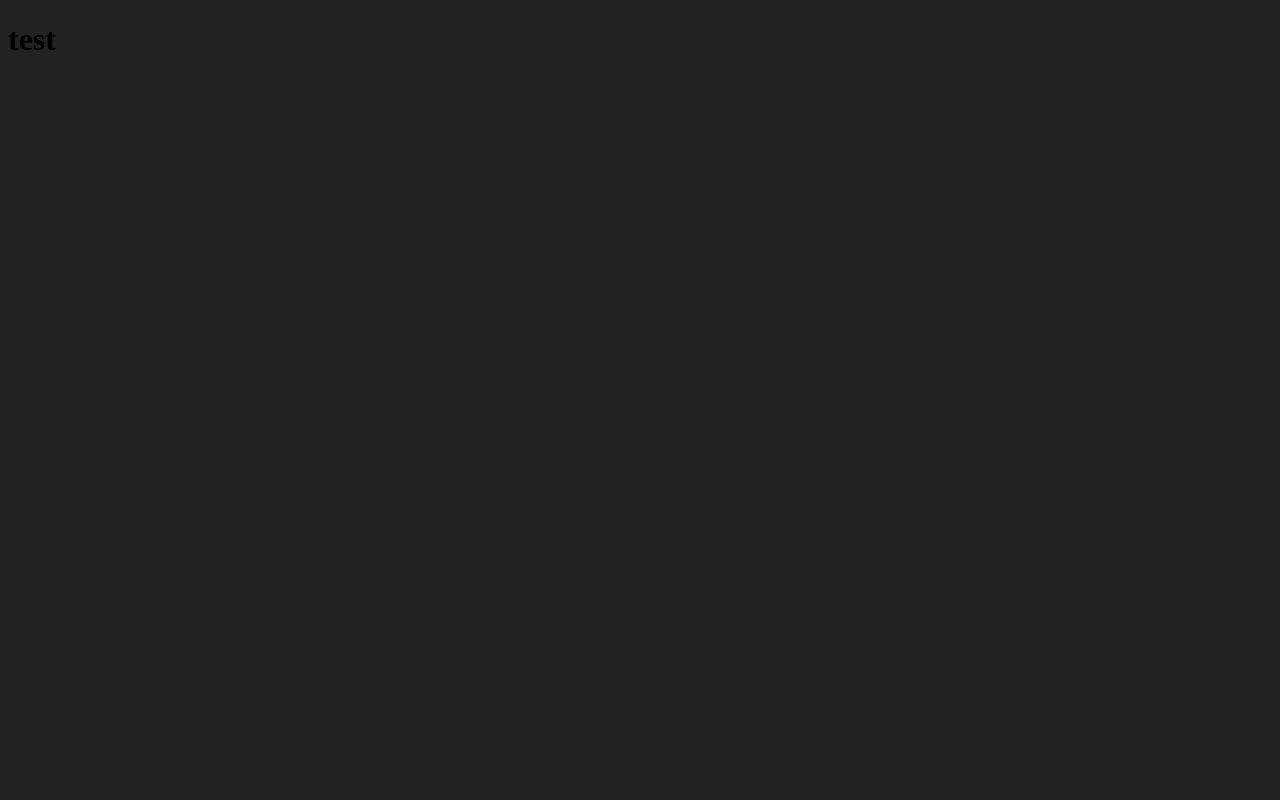
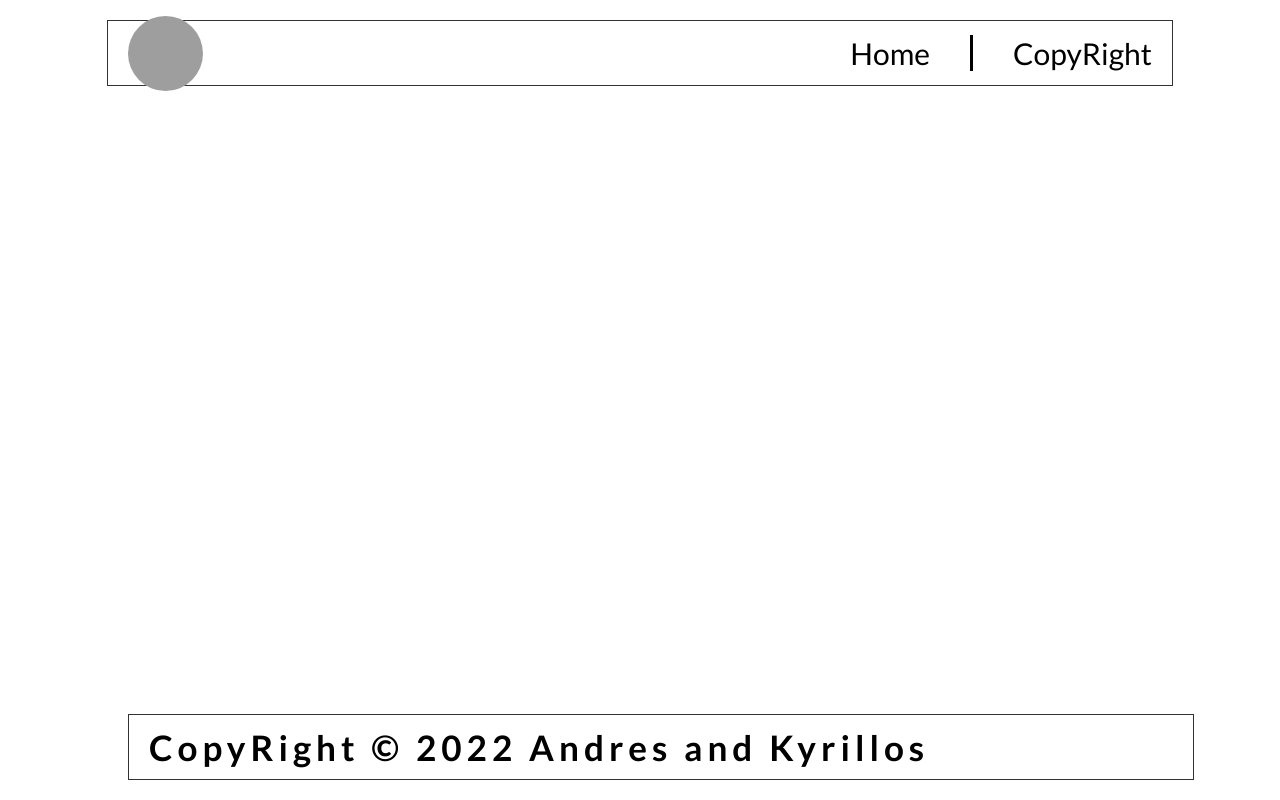
Before and after one commit to Bondok6/Taste-Food, a website built with webpack: page src/index.html in a window 1280 px wide. Built offline with nearby package versions, Linux system fonts and the light colour scheme; grey boxes are pictures that could not be loaded.

Commit message:
Add Header and Footer Section

```diff
--- a/src/index.html
+++ b/src/index.html
@@ -5,11 +5,32 @@
     <meta charset="UTF-8">
     <meta http-equiv="X-UA-Compatible" content="IE=edge">
     <meta name="viewport" content="width=device-width, initial-scale=1.0">
-    <title>Document</title>
+    <title>Taste Food</title>
   </head>
 
   <body>
-    <h1>test</h1>
+    <header>
+
+      <a href="#">
+        <img class="logo" src="https://picsum.photos/200" alt="logo">
+      </a>
+
+
+      <nav>
+        <ul class="nav-list">
+          <li class="list-item">Home</li>
+          <li class="list-item">CopyRight</li>
+        </ul>
+      </nav>
+
+    </header>
+
+
+
+    <footer>
+      <h3>CopyRight &copy; 2022 Andres and Kyrillos</h3>
+    </footer>
+
   </body>
 
 </html>
--- a/src/main.css
+++ b/src/main.css
@@ -1,9 +1,60 @@
-@import url('https://fonts.googleapis.com/css2?family=Lato:ital,wght@0,100;0,300;0,400;0,700;1,100;1,300;1,400;1,700&display=swap');
+@import url("https://fonts.googleapis.com/css2?family=Lato:ital,wght@0,100;0,300;0,400;0,700;1,100;1,300;1,400;1,700&display=swap");
 
 :root {
-  --font-sans: 'Lato', sans-serif;
+  --font-sans: "Lato", sans-serif;
+}
+
+html {
+  font-size: 62.5%;
 }
 
 body {
-  background-color: #222;
+  font-size: 10px;
+  background-color: #fff;
+  font-family: var(--font-sans);
 }
+
+/* Start Header and Footer section */
+header,
+footer {
+  width: 80vw;
+  height: 8vh;
+  border: 1px solid #333;
+  display: flex;
+  justify-content: space-between;
+  align-items: center;
+  margin: 2rem auto;
+  padding: 0 2rem;
+  font-size: 3rem;
+}
+
+.nav-list {
+  display: flex;
+  list-style: none;
+  gap: 4rem;
+  cursor: pointer;
+}
+
+.list-item:not(:last-child) {
+  border-right: 3px solid #000;
+  padding-right: 4rem;
+}
+
+.list-item:hover {
+  text-shadow: 0.5rem 1rem 2rem #000;
+}
+
+.logo {
+  display: block;
+  border-radius: 50%;
+  width: 75px;
+}
+
+footer {
+  position: fixed;
+  bottom: 0;
+  left: 10%;
+  letter-spacing: 0.5rem;
+}
+
+/* End Header and Footer section */
```
Also changed, not shown: dist/index.html, dist/main.js.
